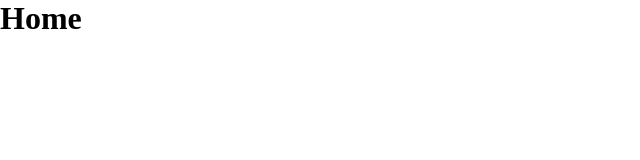
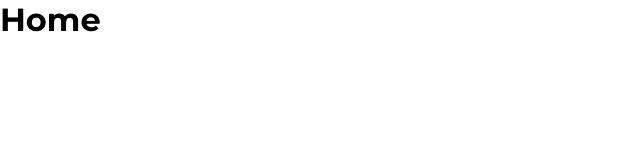
Before and after one commit to Hkndevit/Tasty-App, a React (Vite) app: page / in a window 1280 px wide. Shown: the top 160 px of the page, without its empty margins (0-640 px from the left). Built offline with nearby package versions, Linux system fonts and the light colour scheme.

Commit message:
Update index.css

```diff
--- a/src/index.css
+++ b/src/index.css
@@ -12,10 +12,6 @@
   box-sizing: border-box;
   padding: 0;
   margin: 0;
-}
-
-image {
-  max-width: 100%;
 }
 
 /** Colors: */
@@ -36,3 +32,11 @@ image {
   --Color9: #f1f5f5;
   --Color10: #ffffff;
 }
+
+html {
+  font-family: Montserrat;
+}
+
+image {
+  max-width: 100%;
+}
```
